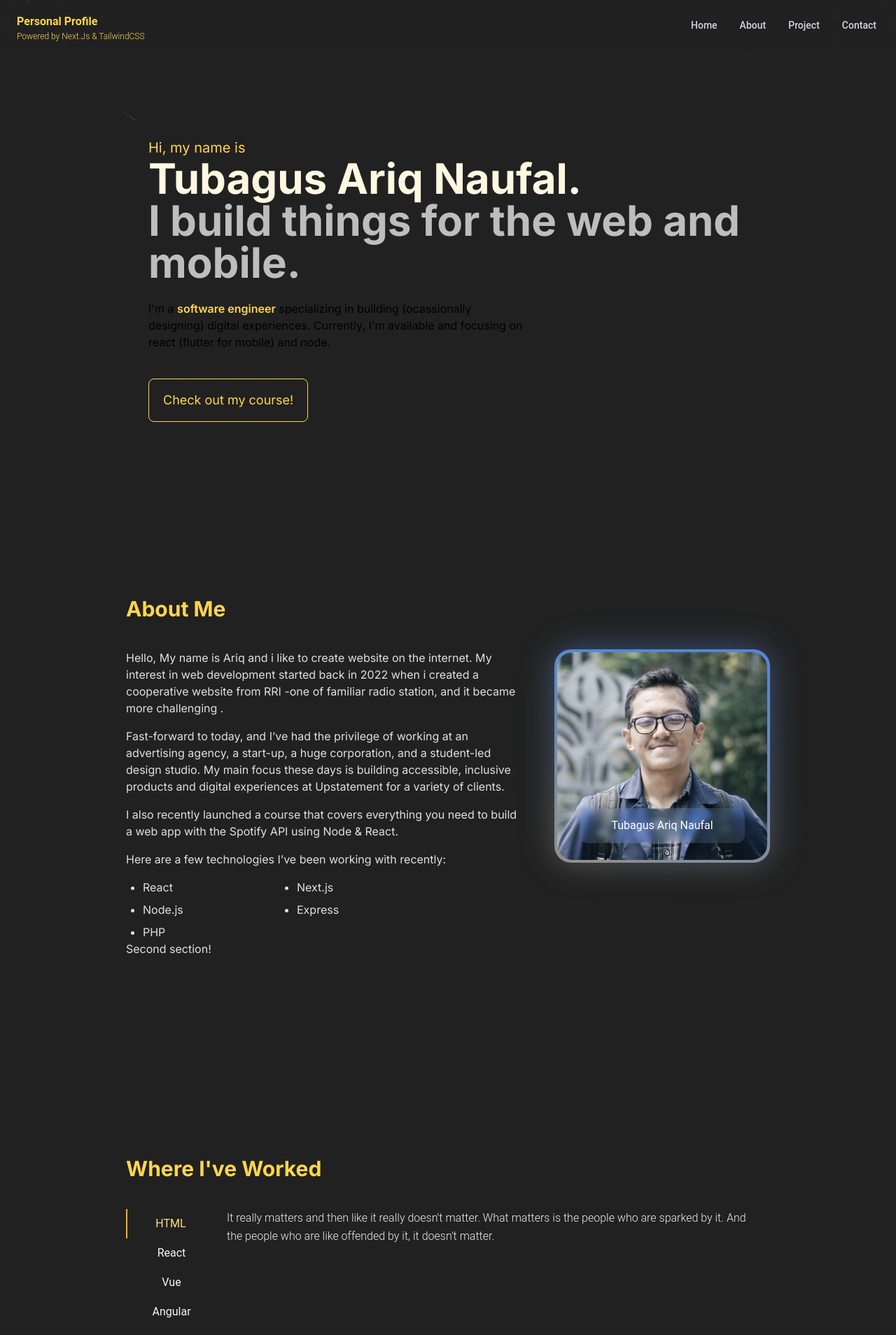
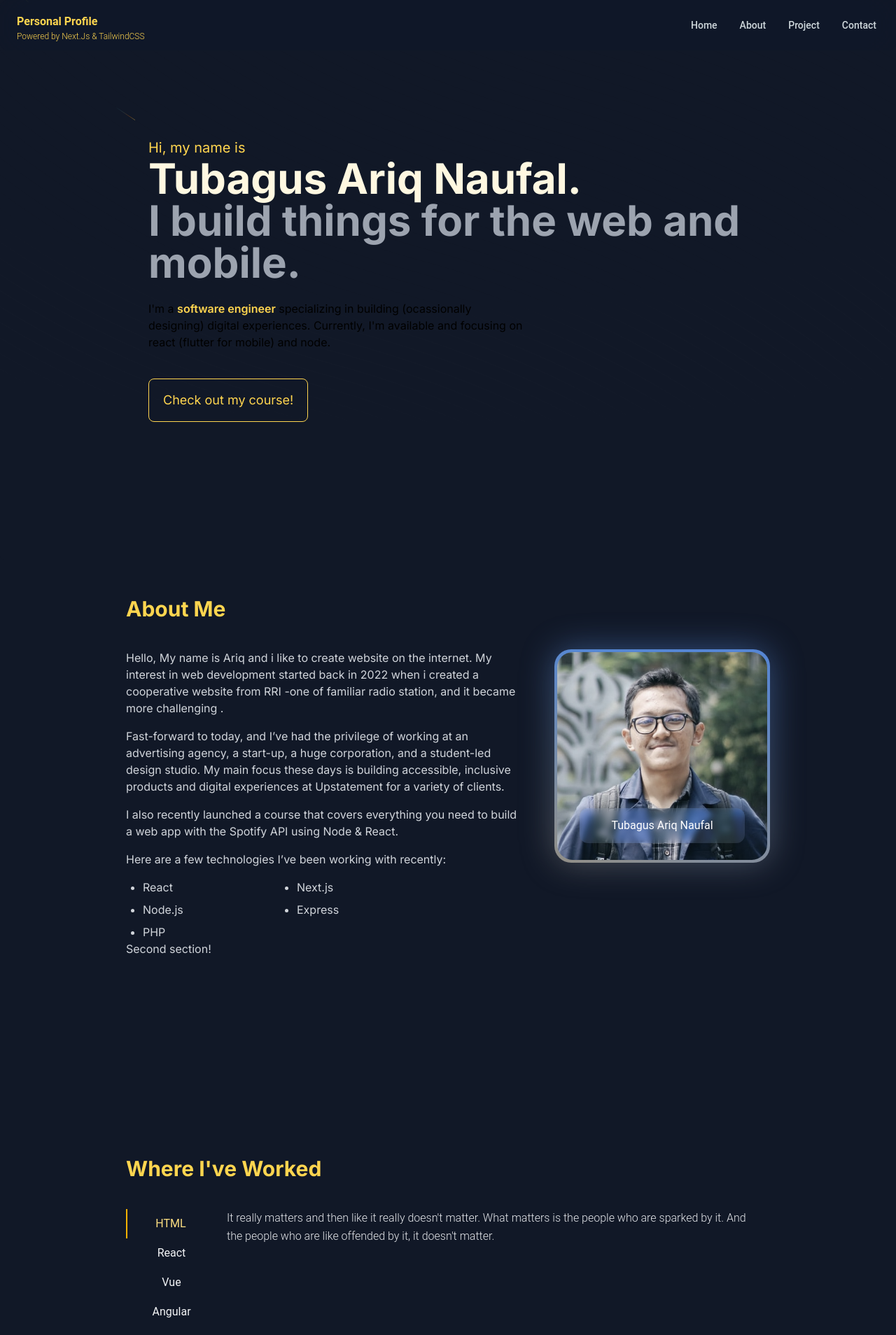
Before and after one commit to ariqtb/myportfolio-beta, a Next.js app: page / in a window 1280 px wide. Shown: the top 1908 px of the page at 70% size. Built offline with nearby package versions, Linux system fonts and the light colour scheme.

Commit message:
color fix

```diff
--- a/src/components/header.tsx
+++ b/src/components/header.tsx
@@ -18,7 +18,7 @@ function NavList() {
       <Typography
         as="li"
         variant="small"
-        color="blue-gray"
+        color="gray"
         className="p-1 font-medium"
         placeholder={undefined}
         onPointerEnterCapture={undefined}
@@ -34,7 +34,7 @@ function NavList() {
       <Typography
         as="li"
         variant="small"
-        color="blue-gray"
+        color="gray"
         className="p-1 font-medium"
         placeholder={undefined}
         onPointerEnterCapture={undefined}
@@ -50,7 +50,7 @@ function NavList() {
       <Typography
         as="li"
         variant="small"
-        color="blue-gray"
+        color="gray"
         className="p-1 font-medium"
         placeholder={undefined}
         onPointerEnterCapture={undefined}
@@ -66,7 +66,7 @@ function NavList() {
       <Typography
         as="li"
         variant="small"
-        color="blue-gray"
+        color="gray"
         className="p-1 font-medium"
         placeholder={undefined}
         onPointerEnterCapture={undefined}
@@ -130,7 +130,7 @@ export default function Header() {
       <Navbar
         className={`${
           show ? "-translate-y-0" : "-translate-y-full"
-        } fixed mx-auto max-w-screen-full px-6 py-3 bg-transparent shadow-none border-0 transform z-[999] transition-transform duration-300`}
+        } fixed mx-auto max-w-screen-full px-6 py-3 bg-gray-900 shadow-none border-0 transform z-[999] transition-transform duration-300`}
         placeholder={undefined}
         onPointerEnterCapture={undefined}
         onPointerLeaveCapture={undefined}
--- a/tailwind.config.ts
+++ b/tailwind.config.ts
@@ -15,6 +15,21 @@ const config: Config = {
   darkMode: "class",
   theme: {
     extend: {
+      colors: {
+        gray: {
+          50: "#f9fafb",
+          100: "#f3f4f6",
+          200: "#e5e7eb",
+          300: "#d1d5db",
+          400: "#9ca3af",
+          500: "#6b7280",
+          600: "#4b5563",
+          700: "#374151",
+          800: "#1f2937",
+          900: "#111827",
+          950: "#030712",
+        }
+      },
       backgroundImage: {
         "gradient-radial": "radial-gradient(var(--tw-gradient-stops))",
         "gradient-conic":
```
